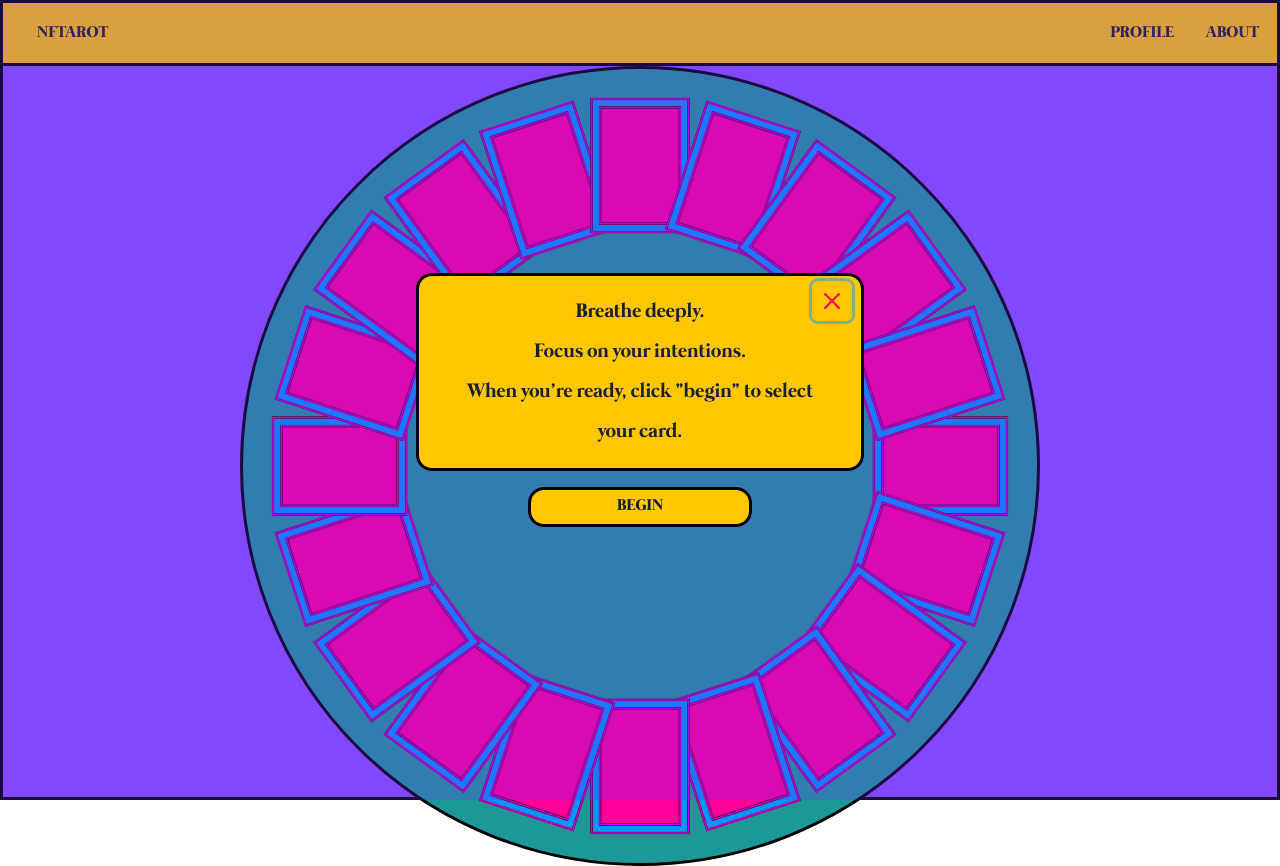
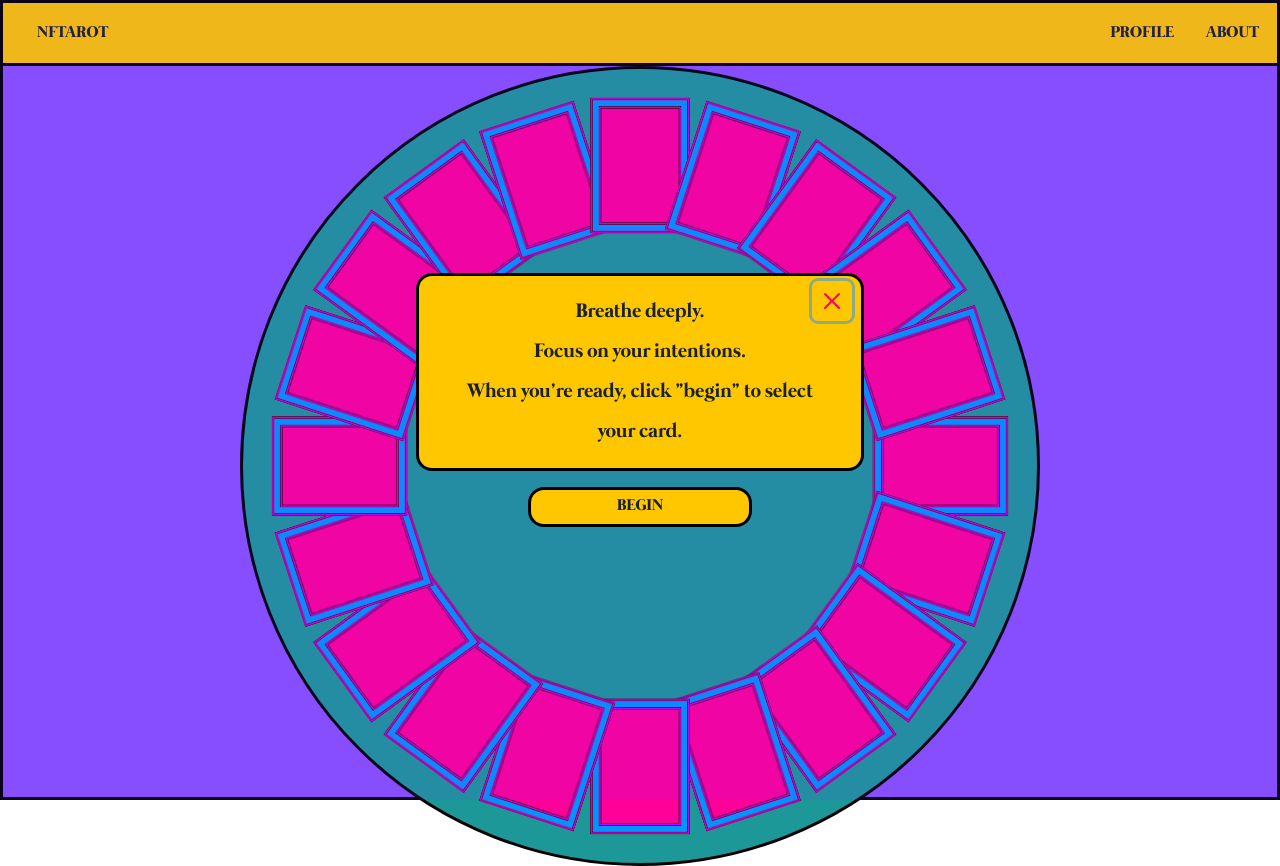
Before and after one commit to taramoves/nftarot, a Next.js app: page /card-select in a window 1280 px wide. Built offline with nearby package versions, Linux system fonts and the light colour scheme; no server answers.

Commit message:
navbar and modal update

```diff
--- a/src/components/NavBar.tsx
+++ b/src/components/NavBar.tsx
@@ -53,7 +53,7 @@ function NavItem({ href, onClick, children }: { href?: string; onClick?: () => v
   );
 }
 
-export default function NavBar() {
+export default function NavBar(props: any) {
   const { logout, authenticated } = usePrivy();
   const router = useRouter();
 
@@ -67,7 +67,7 @@ export default function NavBar() {
   };
 
   return (
-    <Bar styles={{ width: "100%" }}>
+    <Bar styles={{ width: "100%" }} {...props}>
       <NavItem href="/">NFTarot</NavItem>
       <Flex>
         <NavItem href="/profile">profile</NavItem>
--- a/src/theme/components/modal.ts
+++ b/src/theme/components/modal.ts
@@ -16,7 +16,7 @@ export const Modal = helpers.defineMultiStyleConfig({
     header: {},
     overlay: {
       //   using deepPurple theme color in rgb
-      backgroundColor: "rgba(109, 42, 251, 0.25)",
+      backgroundColor: "rgba(109, 42, 251, 0.1)",
     },
     dialogContainer: {},
     dialog: {
```
